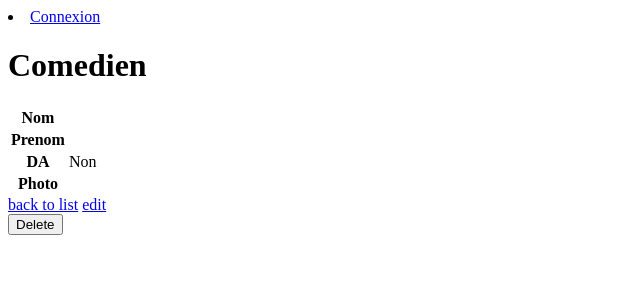
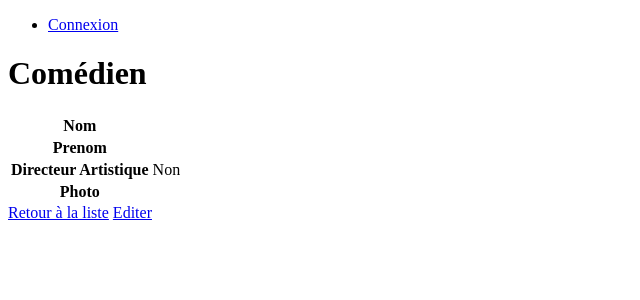
Before and after one commit to rmacque/RepertoireVF, a Symfony app: template templates/comedien/show.html.twig in a window 1280 px wide. Shown: the top 300 px of the page, without its empty margins (0-640 px from the left). Run offline with Twig, Linux system fonts and the light colour scheme; the template is opened without the code that fills it, so the values that code supplies are empty; some libraries are stand-ins or nearby versions.

Commit message:
presentation

```diff
--- a/templates/base.html.twig
+++ b/templates/base.html.twig
@@ -17,6 +17,7 @@
         {% block nav %}
         <nav>
           {{ render(controller("App\\Controller\\GeneralController::navbarCreate")) }}
+          <ul>
             <li>
             {% if is_granted('ROLE_COMEDIEN') %}
               <a href=" {{ path('app_logout') }} ">Déconnexion</a>
@@ -24,6 +25,7 @@
               <a href=" {{ path('app_login') }} ">Connexion</a>
             {% endif %}
             </li>
+          </ul>
         </nav>
         {% endblock %}
         {% block body %}{% endblock %}
--- a/templates/comedien/_delete_form.html.twig
+++ b/templates/comedien/_delete_form.html.twig
@@ -1,4 +1,6 @@
+{% if is_granted('ROLE_ADMIN') %}
 <form method="post" action="{{ path('comedien_delete', {'id': comedien.id}) }}" onsubmit="return confirm('Are you sure you want to delete this item?');">
     <input type="hidden" name="_token" value="{{ csrf_token('delete' ~ comedien.id) }}">
-    <button class="btn">Delete</button>
+    <button class="btn">Supprimer</button>
 </form>
+{% endif %}
--- a/templates/comedien/edit.html.twig
+++ b/templates/comedien/edit.html.twig
@@ -1,13 +1,13 @@
 {% extends 'base.html.twig' %}
 
-{% block title %}Edit Comedien{% endblock %}
+{% block title %}Editer Comédien{% endblock %}
 
 {% block body %}
-    <h1>Edit Comedien</h1>
+    <h1>Editer Comédien</h1>
 
     {{ include('comedien/_form.html.twig', {'button_label': 'Update'}) }}
 
-    <a href="{{ path('comedien_index') }}">back to list</a>
+    <a href="{{ path('comedien_index') }}">Retour à la listet</a>
 
     {{ include('comedien/_delete_form.html.twig') }}
 {% endblock %}
--- a/templates/comedien/new.html.twig
+++ b/templates/comedien/new.html.twig
@@ -1,11 +1,11 @@
 {% extends 'base.html.twig' %}
 
-{% block title %}New Comedien{% endblock %}
+{% block title %}Nouveau Comedien{% endblock %}
 
 {% block body %}
-    <h1>Create new Comedien</h1>
+    <h1>Nouveau Comedien</h1>
 
     {{ include('comedien/_form.html.twig') }}
 
-    <a href="{{ path('comedien_index') }}">back to list</a>
+    <a href="{{ path('comedien_index') }}">Retour à la liste</a>
 {% endblock %}
--- a/templates/comedien/show.html.twig
+++ b/templates/comedien/show.html.twig
@@ -1,9 +1,9 @@
 {% extends 'base.html.twig' %}
 
-{% block title %}Comedien{% endblock %}
+{% block title %}Comédien{% endblock %}
 
 {% block body %}
-    <h1>Comedien</h1>
+    <h1>Comédien</h1>
 
     <table class="table">
         <tbody>
@@ -16,17 +16,23 @@
                 <td>{{ comedien.prenom }}</td>
             </tr>
             <tr>
-                <th>DA</th>
+                <th>Directeur Artistique</th>
                 <td>{{ comedien.DA ? 'Oui' : 'Non' }}</td>
             </tr>
             <tr>
                 <th>Photo</th>
-                <td>{{ comedien.photo }}</td>
+                <td><img
+                {% if comedien.photo is empty  %}
+                  src=""
+                {% else %}
+                  src="{{ comedien.photo }}"
+                {% endif %}
+                ></td>
             </tr>
         </tbody>
     </table>
 
-    {{ dump(roles) }}
+    {#{ dump(roles) }#}
 
     <table>
         <tbody>
@@ -39,9 +45,9 @@
         {% endfor %#}
         </tbody>
     </table>
-    <a href="{{ path('comedien_index') }}">back to list</a>
+    <a href="{{ path('comedien_index') }}">Retour à la liste</a>
 
-    <a href="{{ path('comedien_edit', {'id': comedien.id}) }}">edit</a>
+    <a href="{{ path('comedien_edit', {'id': comedien.id}) }}">Editer</a>
 
     {{ include('comedien/_delete_form.html.twig') }}
 {% endblock %}
--- a/templates/oeuvre/_delete_form.html.twig
+++ b/templates/oeuvre/_delete_form.html.twig
@@ -1,4 +1,6 @@
+{% if is_granted('ROLE_DIRECTEUR_ARTISTIQUE') %}
 <form method="post" action="{{ path('oeuvre_delete', {'id': oeuvre.id}) }}" onsubmit="return confirm('Are you sure you want to delete this item?');">
     <input type="hidden" name="_token" value="{{ csrf_token('delete' ~ oeuvre.id) }}">
-    <button class="btn">Delete</button>
+    <button class="btn">Supprimer</button>
 </form>
+{% endif %}
--- a/templates/oeuvre/_form.html.twig
+++ b/templates/oeuvre/_form.html.twig
@@ -13,7 +13,9 @@
     ></ul>
 
     <button type="button" class="add_item_link" data-collection-holder-class="tags">Ajouter un rôle</button>
-    <button class="btn">{{ button_label|default('Save') }}</button>
+    {% if is_granted('ROLE_DIRECTEUR_ARTISTIQUE') %}
+      <button class="btn">{{ button_label|default('Save') }}</button>
+    {% endif %}
 {{ form_end(form) }}
 
 {% if data is not empty %}
--- a/templates/oeuvre/edit.html.twig
+++ b/templates/oeuvre/edit.html.twig
@@ -1,13 +1,13 @@
 {% extends 'base.html.twig' %}
 
-{% block title %}Edit Oeuvre{% endblock %}
+{% block title %}Editer une Oeuvre{% endblock %}
 
 {% block body %}
-    <h1>Edit Oeuvre</h1>
+    <h1>Editer une Oeuvre</h1>
 
     {{ include('oeuvre/_form.html.twig', {'button_label': 'Update'}) }}
 
-    <a href="{{ path('oeuvre_index') }}">back to list</a>
+    <a href="{{ path('oeuvre_index') }}">Retour à la liste</a>
 
     {{ include('oeuvre/_delete_form.html.twig') }}
 {% endblock %}
--- a/templates/oeuvre/new.html.twig
+++ b/templates/oeuvre/new.html.twig
@@ -7,5 +7,5 @@
 
     {{ include('oeuvre/_form.html.twig') }}
 
-    <a href="{{ path('oeuvre_index') }}">back to list</a>
+    <a href="{{ path('oeuvre_index') }}">Retour à la liste</a>
 {% endblock %}
--- a/templates/security/login.html.twig
+++ b/templates/security/login.html.twig
@@ -14,7 +14,7 @@
         </div>
     {% endif %}
 
-    <h1 class="h3 mb-3 font-weight-normal">Please sign in</h1>
+    <h1 class="h3 mb-3 font-weight-normal">Connexion</h1>
     <label for="inputEmail">Email</label>
     <input type="email" value="{{ last_username }}" name="email" id="inputEmail" class="form-control" autocomplete="email" required autofocus>
     <label for="inputPassword">Password</label>
```
Also changed, not shown: templates/comedien/_form.html.twig (+9 -2 lines), templates/comedien/index.html.twig (+11 -8 lines), templates/general/index.html.twig (+1 -9 lines), templates/oeuvre/index.html.twig (+9 -5 lines), templates/oeuvre/show.html.twig (+5 -4 lines), 1 other file. Lines whose indentation alone changed are shown as unchanged.
